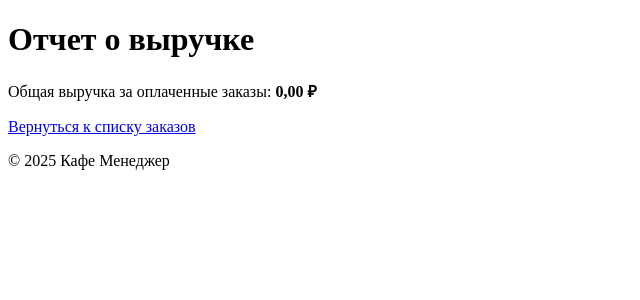
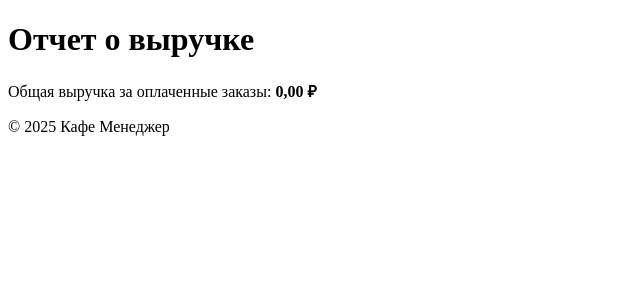
Before and after one commit to amalshakov/effective-mobile-cafe-manager, a Django app: page /revenue/ in a window 1280 px wide. Shown: the part 70-370 px from the top of the page, without its empty margins (0-640 px from the left). Run offline with Django 4.2, Linux system fonts and the light colour scheme; data that the repository does not hold is empty.

Commit message:
change revenue_report.html

```diff
--- a/cafe_manager/templates/orders/revenue_report.html
+++ b/cafe_manager/templates/orders/revenue_report.html
@@ -7,5 +7,4 @@
 
 <p>Общая выручка за оплаченные заказы: <strong>{{ total_revenue|floatformat:2 }} ₽</strong></p>
 
-<a href="{% url 'order_list' %}">Вернуться к списку заказов</a>
 {% endblock %}
```
